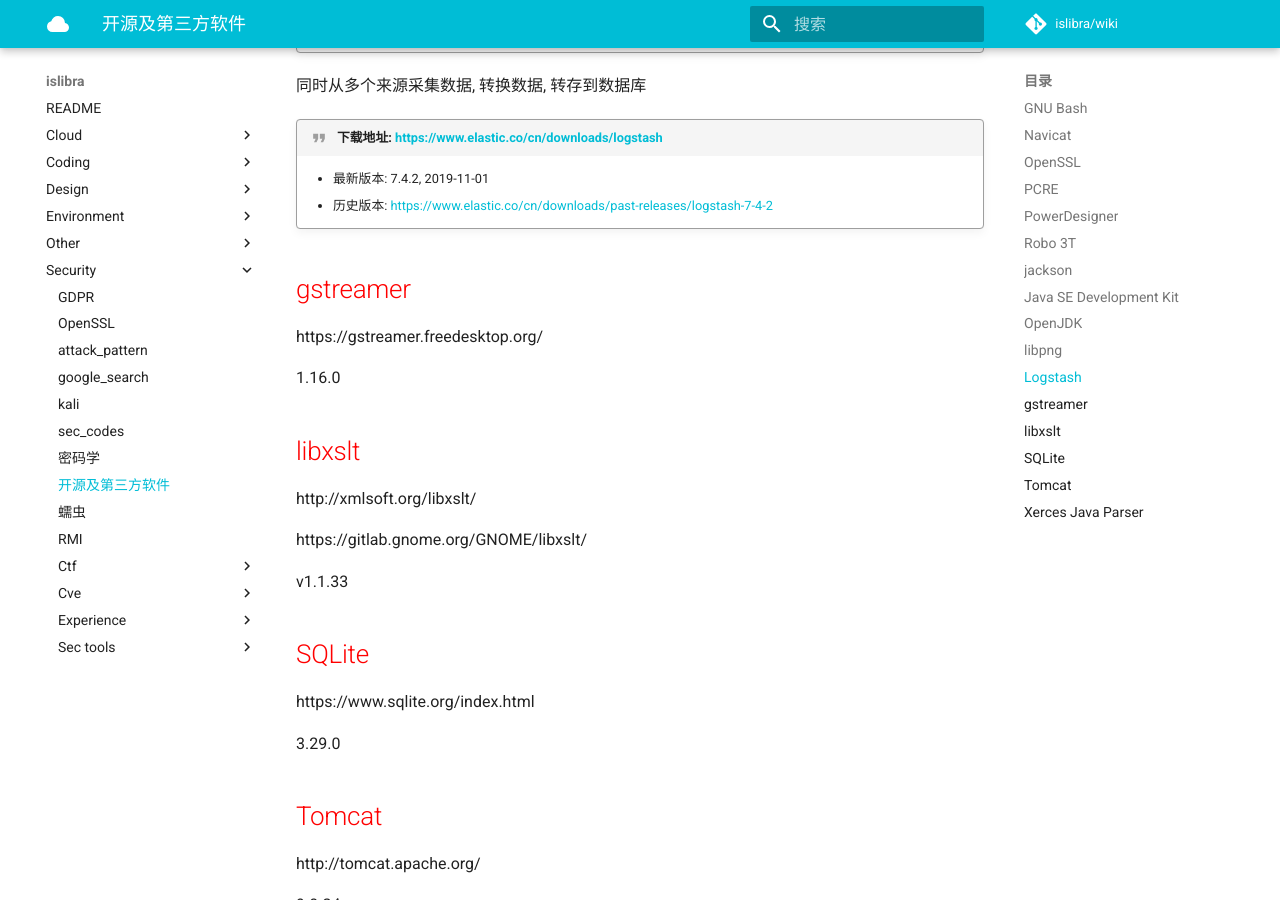
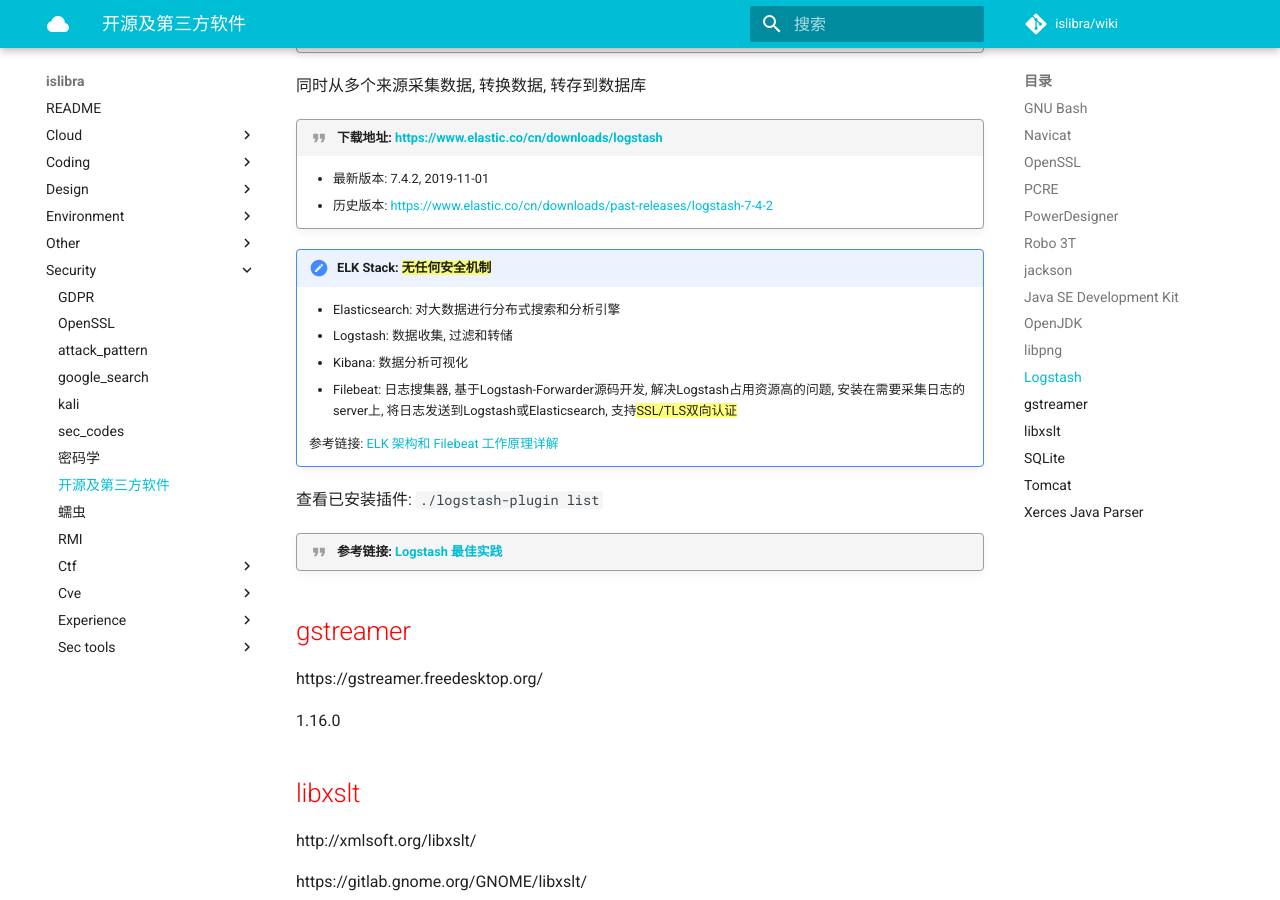
Before and after one commit to islibra/wiki, an MkDocs documentation site: the page built from docs/security/开源及第三方软件.md, in a window 1280 px wide and 900 px high, scrolled down 1980 px. Built offline with MkDocs 1.6.1 and Material for MkDocs 9.7.7, drawn with Linux system fonts in a browser that asks for light colours; comment, search, counter and statistics services are not loaded.

Commit message:
Update 开源及第三方软件.md

```diff
--- a/docs/security/开源及第三方软件.md
+++ b/docs/security/开源及第三方软件.md
@@ -70,6 +70,19 @@ http://www.libpng.org/pub/png/libpng.html
     - 最新版本: 7.4.2, 2019-11-01
     - 历史版本: <https://www.elastic.co/cn/downloads/past-releases/logstash-7-4-2>
 
+!!! note "ELK Stack: {==无任何安全机制==}"
+    - Elasticsearch: 对大数据进行分布式搜索和分析引擎
+    - Logstash: 数据收集, 过滤和转储
+    - Kibana: 数据分析可视化
+    - Filebeat: 日志搜集器, 基于Logstash-Forwarder源码开发, 解决Logstash占用资源高的问题, 安装在需要采集日志的server上, 将日志发送到Logstash或Elasticsearch, 支持{==SSL/TLS双向认证==}
+
+    参考链接: [ELK 架构和 Filebeat 工作原理详解](https://www.ibm.com/developerworks/cn/opensource/os-cn-elk-filebeat/index.html)
+
+
+查看已安装插件: `./logstash-plugin list`
+
+!!! quote "参考链接: [Logstash 最佳实践](https://doc.yonyoucloud.com/doc/logstash-best-practice-cn/index.html)"
+
 
 ## gstreamer
 
```
